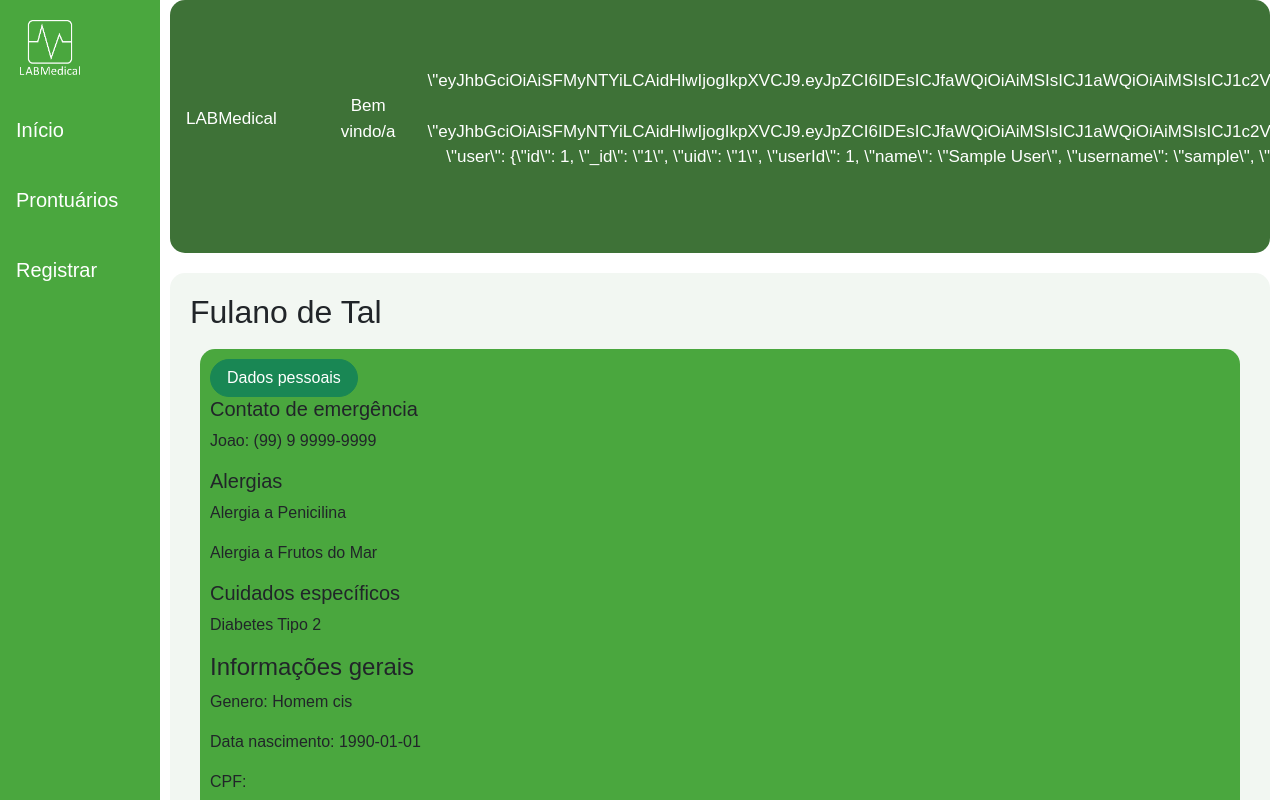
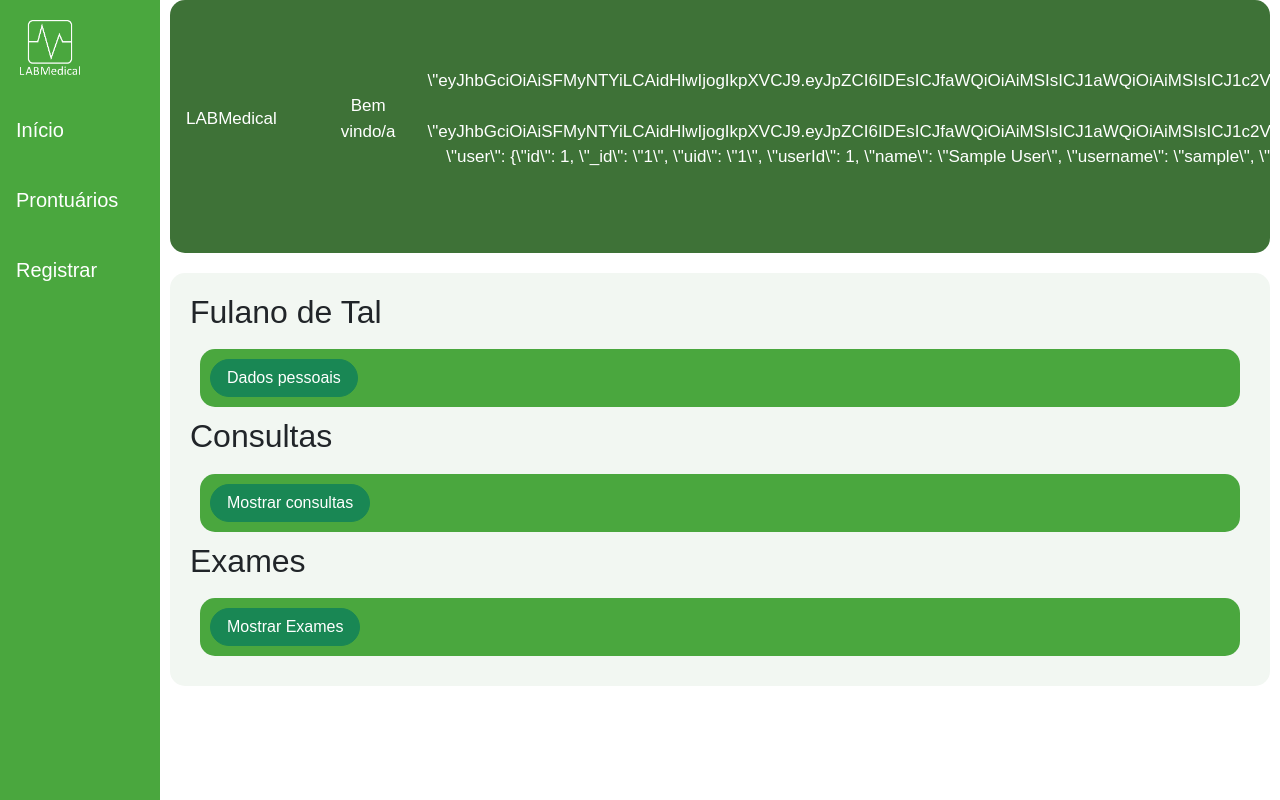
Before and after one commit to heloiseap/LABMedical, an Angular app in the folder LABMedical/: page /prontuarios/1 in a window 1280 px wide. Shown: the top 800 px of the page. Built offline with nearby package versions, Linux system fonts and the light colour scheme; sample sign-in values are in the browser's storage.

Commit message:
+mudanças

```diff
--- a/LABMedical/src/app/prontuarios/prontuario-paciente/prontuario-paciente.component.html
+++ b/LABMedical/src/app/prontuarios/prontuario-paciente/prontuario-paciente.component.html
@@ -1,7 +1,17 @@
 <div class="prontuario-div">
   <h2>{{ this.paciente.nome }}</h2>
   <div class="info">
-    <button class="btn btn-success rounded-pill px-3" type="button" data-bs-toggle="collapse" data-bs-target="#demo" aria-expanded="false" aria-controls="demo">Dados pessoais</button>
+    <button
+      class="btn btn-success rounded-pill px-3"
+      type="button"
+      data-bs-toggle="collapse"
+      data-bs-target="#info-paciente"
+      aria-expanded="false"
+      aria-controls="info-paciente"
+    >
+      Dados pessoais
+    </button>
+    <div id="info-paciente" class="collapse">
       <h5>Contato de emergência</h5>
       <p>
         {{ this.paciente.nomeEmergencia }}:
@@ -12,7 +22,9 @@
       <p *ngFor="let alergias of paciente.alergias">{{ alergias }}</p>
       <h5>Cuidados específicos</h5>
       <p *ngIf="paciente.cuidadosEspecificos.length == 0">Nenhum informado</p>
-    <p *ngFor="let cuidados of paciente.cuidadosEspecificos">{{ cuidados }}</p>
+      <p *ngFor="let cuidados of paciente.cuidadosEspecificos">
+        {{ cuidados }}
+      </p>
 
       <h4>Informações gerais</h4>
       <p>Genero: {{ paciente.genero }}</p>
@@ -36,15 +48,22 @@
 
       <button class="btn-normal" (click)="editarPaciente()">Editar</button>
       <button class="btn-normal" (click)="excluirPaciente()">Excluir</button>
-    <div id="demo" class="collapse">
     </div>
-    <!-- <h2>{{ this.paciente.nome }}</h2>
-
--->
   </div>
+  <h2>Consultas</h2>
 
   <div class="info">
-    <h2>Consultas</h2>
+    <button
+      class="btn btn-success rounded-pill px-3"
+      type="button"
+      data-bs-toggle="collapse"
+      data-bs-target="#consultas-paciente"
+      aria-expanded="false"
+      aria-controls="consultas-paciente"
+    >
+      Mostrar consultas
+    </button>
+    <div id="consultas-paciente" class="collapse">
       <div *ngIf="this.naoTemConsultas">
         <p>Não há consultas cadastradas</p>
       </div>
@@ -60,13 +79,27 @@
           <h4>Dosagem e precauções</h4>
           <p>{{ consulta.dosagemPrecaucoes }}</p>
           <button class="btn-normal" (click)="editarConsulta()">Editar</button>
-        <button class="btn-normal" (click)="excluirConsulta()">Excluir</button>
+          <button class="btn-normal" (click)="excluirConsulta()">
+            Excluir
+          </button>
         </div>
       </div>
     </div>
+  </div>
+  <h2>Exames</h2>
 
   <div class="info">
-    <h2>Exames</h2>
+    <button
+      class="btn btn-success rounded-pill px-3"
+      type="button"
+      data-bs-toggle="collapse"
+      data-bs-target="#exames-paciente"
+      aria-expanded="false"
+      aria-controls="exames-paciente"
+    >
+      Mostrar Exames
+    </button>
+    <div id="exames-paciente" class="collapse">
       <div *ngIf="this.naoTemExames">
         <p>Não há exames cadastrados</p>
       </div>
@@ -90,3 +123,4 @@
       </div>
     </div>
   </div>
+</div>
```
Lines whose indentation alone changed are shown as unchanged.
